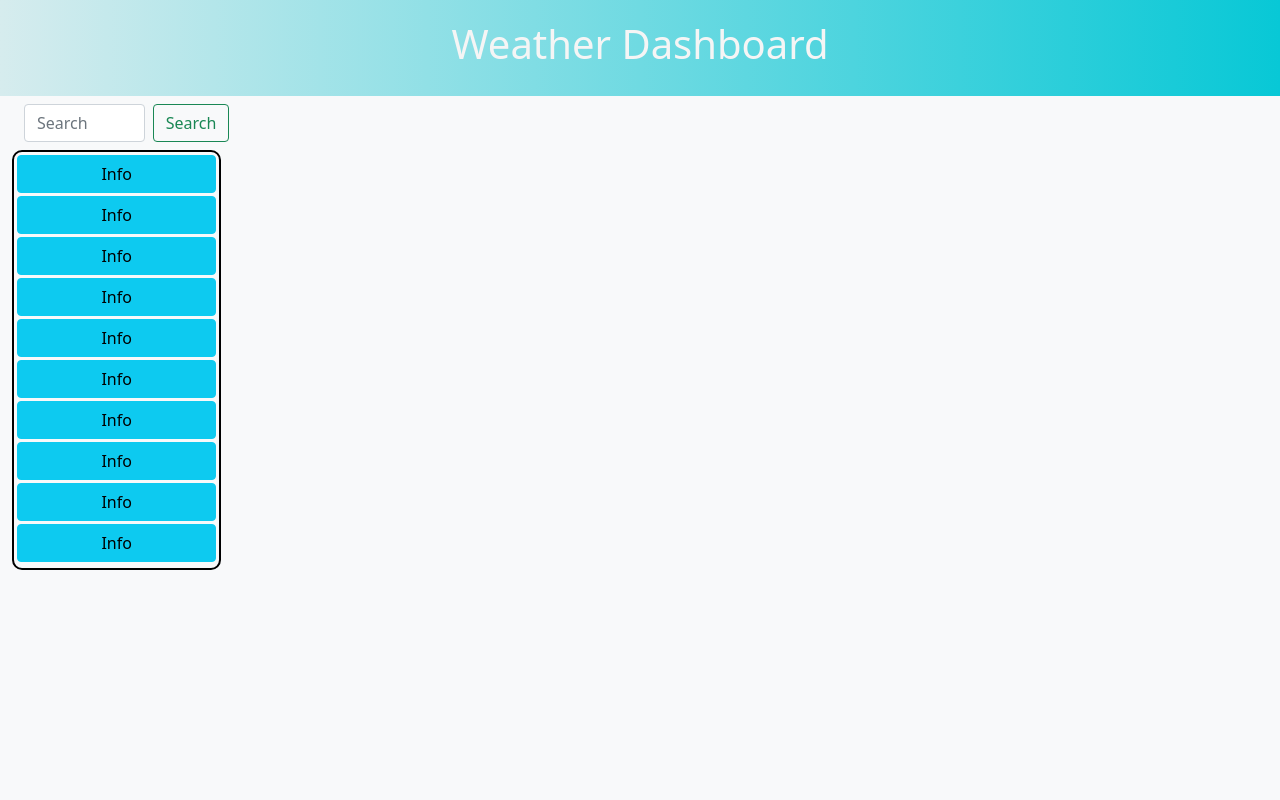
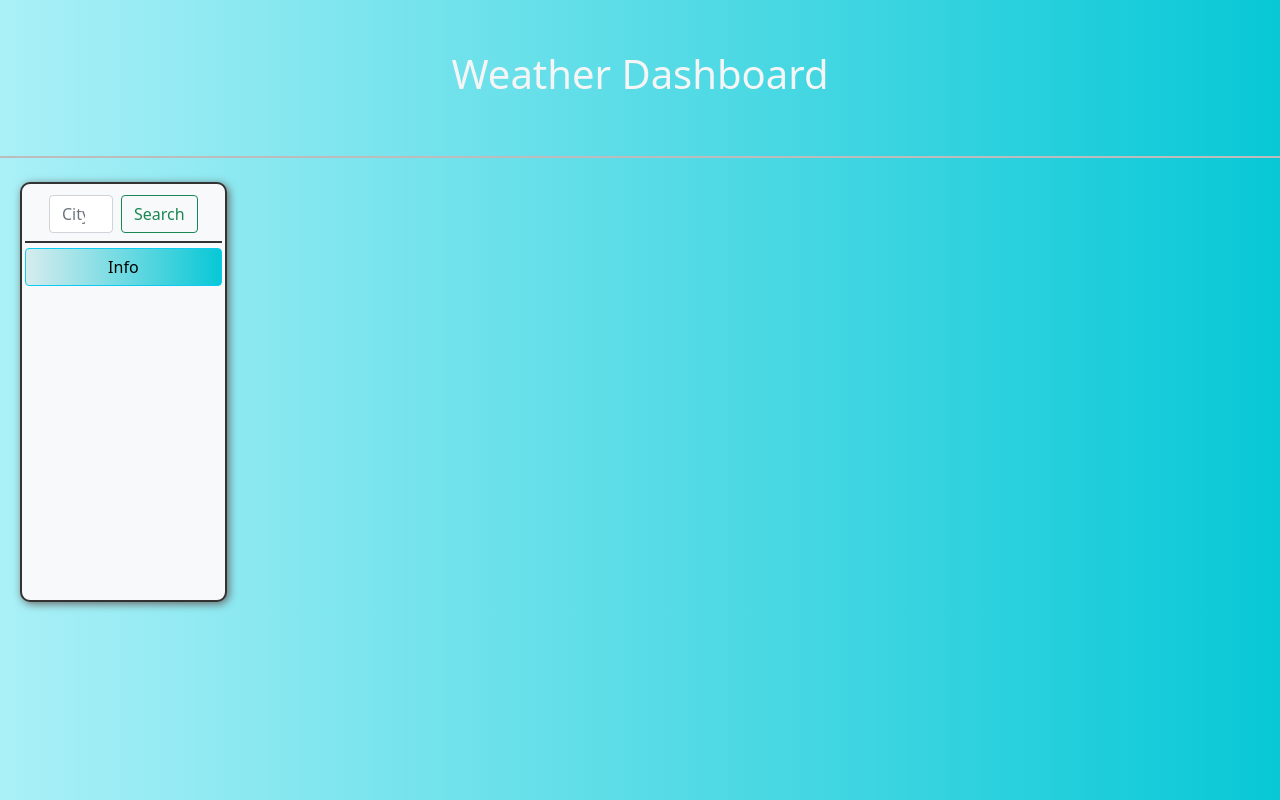
Before and after one commit to Jacastro619/weather-dashboard, a plain HTML site: page index.html in a window 1280 px wide. Drawn offline with nearby package versions, Linux system fonts and the light colour scheme.

Commit message:
add styling with css and more structure organization

```diff
--- a/assets/css/style.css
+++ b/assets/css/style.css
@@ -3,15 +3,25 @@
   margin: 0;
 }
 
+body {
+  background: linear-gradient(to right, rgb(170, 240, 247), rgb(8, 200, 214));
+}
+
 header {
   text-align: center;
   color: whitesmoke;
-  background: linear-gradient(to right, rgb(214, 236, 238), rgb(8, 200, 214));
-  padding: 20px;
+  border-bottom: 2px solid #bdbcbc;
+  /* background: linear-gradient(to right, rgb(170, 240, 247), rgb(8, 200, 214)); */
+  padding: 50px;
+}
+
+nav {
+  border-bottom: 2px solid #333333;
 }
 
 .search-history {
   display: flex;
+  flex-direction: column;
   justify-content: start;
 }
 
@@ -20,11 +30,25 @@ header {
   flex-direction: column;
   align-items: start;
   padding: 3px;
-  border: 2px solid black;
+  border: 2px solid #333333;
   border-radius: 10px;
+  box-shadow: 2px 2px 8px rgb(105, 104, 104);
   min-height: 420px;
 }
 
 .btn-info {
+  margin-top: 5px;
   margin-bottom: 3px;
 }
+
+.custom-btn {
+  background: linear-gradient(to right, rgb(214, 236, 238), rgb(8, 200, 214));
+}
+
+.weather-content {
+  visibility: hidden;
+  border: 2px solid #333333;
+  box-shadow: 2px 2px 8px rgb(105, 104, 104);
+  border-radius: 10px;
+  margin-left: 10px;
+}
--- a/index.html
+++ b/index.html
@@ -16,32 +16,31 @@
     <header>
       <h1>Weather Dashboard</h1>
     </header>
-    <nav class="navbar navbar-light bg-light container-fluid">
-      <div class="container-fluid">
-        <form class="d-flex col-12 col-md-2 col-lg-2">
+    <section class="search-history container-fluid">
+      <div class="row m-2 mt-4">
+        <div class="prev-search col-12 col-md-2 col-lg-2 bg-light">
+          <nav class="navbar navbar-light bg-light w-100">
+            <div class="container-fluid w-100 justify-content-center">
+              <form class="search-bar d-flex">
                 <input
                   id="search-input"
                   class="form-control me-2"
                   type="search"
-            placeholder="Search"
+                  placeholder="City here"
                   aria-label="Search"
                 />
-          <button class="btn btn-outline-success" type="submit">Search</button>
+                <button class="btn btn-outline-success" type="submit">
+                  Search
+                </button>
               </form>
             </div>
           </nav>
-    <section class="search-history container-fluid">
-      <div class="prev-search col-12 col-md-2 col-lg-2">
-        <button type="button" class="btn btn-info w-100">Info</button>
-        <button type="button" class="btn btn-info w-100">Info</button>
-        <button type="button" class="btn btn-info w-100">Info</button>
-        <button type="button" class="btn btn-info w-100">Info</button>
-        <button type="button" class="btn btn-info w-100">Info</button>
-        <button type="button" class="btn btn-info w-100">Info</button>
-        <button type="button" class="btn btn-info w-100">Info</button>
-        <button type="button" class="btn btn-info w-100">Info</button>
-        <button type="button" class="btn btn-info w-100">Info</button>
-        <button type="button" class="btn btn-info w-100">Info</button>
+          <button type="button" class="btn btn-info w-100 custom-btn">
+            Info
+          </button>
+        </div>
+        <div class="weather-content col-12 col-md-9 col-lg-9 bg-light"
+        </div>
       </div>
     </section>
     <script
```
Lines whose indentation alone changed are shown as unchanged.
